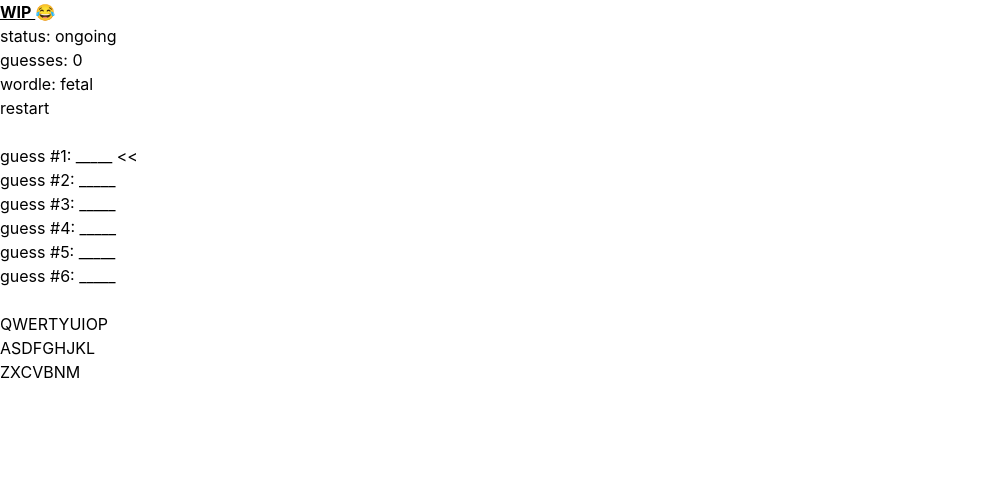
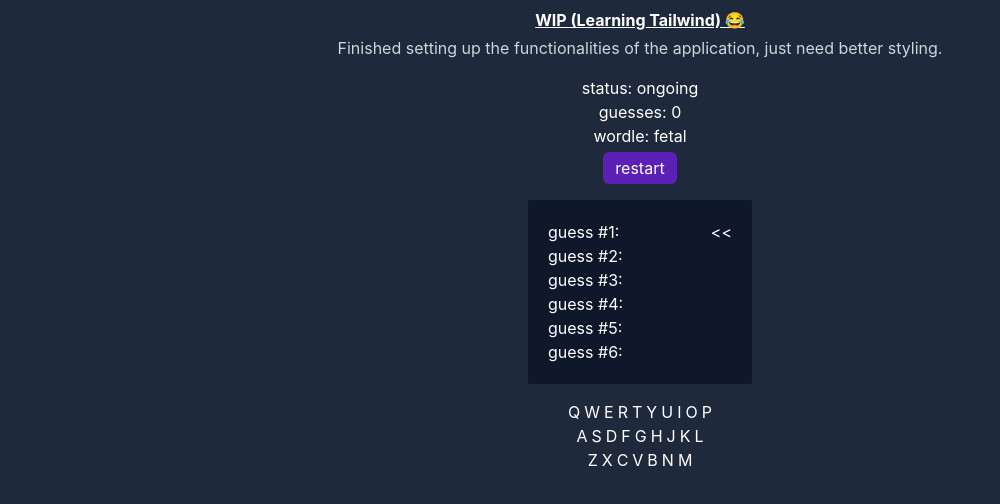
Before and after one commit to jma8774/Wordle-TypeScript, a React (Create React App) app: page / in a window 1280 px wide. Shown: the top 504 px of the page, without its empty margins (0-1000 px from the left). Built offline with nearby package versions, Linux system fonts and the light colour scheme.

Commit message:
Basic Tailwind styling

```diff
--- a/src/App.tsx
+++ b/src/App.tsx
@@ -1,4 +1,4 @@
-import React, { useState, useEffect, useRef } from "react";
+import React, { useState, useCallback, useEffect, useRef } from "react";
 import useGame from "./hooks/useGame";
 import Guesses from "./components/Guesses";
 import Keyboard from "./components/Keyboard";
@@ -22,12 +22,15 @@ const App = () => {
     handleChar,
   } = useGame();
 
-  const handleKeyPress = (e: KeyboardEvent): void => {
+  const handleKeyPress = useCallback(
+    (e: KeyboardEvent): void => {
       if (e.code === "Enter") submitGuess();
       else if (e.code === "Backspace") handleBackspace();
       else if (KEYS.has(e.key.toLowerCase())) handleChar(e.key.toLowerCase());
       else if (e.code === "Space") newGame();
-  };
+    },
+    [newGame, submitGuess, handleBackspace, handleChar]
+  );
 
   useEffect(() => {
     // Add event listeners on new render
@@ -39,22 +42,33 @@ const App = () => {
   }, [handleKeyPress]);
 
   return (
-    <div>
-      <div>
-        <strong className="underline"> WIP </strong> 😂
+    <div className="min-h-screen bg-slate-800">
+      <div className="w-1/2 flex flex-col items-center gap-2 text-white mx-auto">
+        <div className="flex flex-col items-center gap-1 mt-2 w-full">
+          <strong className="underline"> WIP (Learning Tailwind) 😂 </strong>
+          <p className="text-gray-300 text-center">
+            Finished setting up the functionalities of the application, just
+            need better styling.
+          </p>
         </div>
+
+        <div className="flex flex-col items-center mt-2">
           <span> status: {status}</span>
-      <br />
           <span> guesses: {row} </span>
-      <br />
           <span> wordle: {wordle} </span>
-      <br />
-      <button onClick={newGame}> restart </button>
-      <br />
-      <br />
-      <Guesses guesses={history.data} row={row} />
-      <br />
-      <Keyboard alphabet={alphabet.alphabet} />
+          <span className="mt-1">
+            <button
+              className="bg-violet-800 hover:bg-violet-900 rounded-md py-1 px-3"
+              onClick={newGame}
+            >
+              restart
+            </button>
+          </span>
+        </div>
+
+        <Guesses className="mt-2" guesses={history.data} row={row} />
+        <Keyboard className="mt-2" alphabet={alphabet.alphabet} />
+      </div>
     </div>
   );
 };
--- a/src/components/Guesses.tsx
+++ b/src/components/Guesses.tsx
@@ -9,22 +9,27 @@ interface CharColor {
 interface Props {
   guesses: CharColor[][];
   row: number;
+  className: string;
 }
 
-const Guesses = ({ guesses, row }: Props) => {
+const Guesses = ({ className, guesses, row }: Props) => {
   console.log("Log: render guesses");
   return (
-    <>
+    <span className={className}>
+      <div className="bg-slate-900 rounded-sm p-5 w-56">
         {guesses.map((guess, index) => (
-        <div key={index}>
-          {`guess #${index + 1}: `}
+          <div className="flex">
+            <span key={index} className="flex-1">
+              guess #{index + 1}:&nbsp;
               {guess.map((pair, index) => (
                 <Node key={`${pair.ch}${index}`} pair={pair} />
               ))}
+            </span>
             {index === row && <span> &lt;&lt; </span>}
           </div>
         ))}
-    </>
+      </div>
+    </span>
   );
 };
 
--- a/src/components/Keyboard.tsx
+++ b/src/components/Keyboard.tsx
@@ -13,23 +13,27 @@ interface Alphabet {
 
 interface Props {
   alphabet: Alphabet;
+  className: string;
 }
 
-const Keyboard = ({ alphabet }: Props) => {
+const Keyboard = ({ className, alphabet }: Props) => {
   console.log("Log: render keyboard");
   return (
-    <>
+    <div className={className}>
+      <div className="flex flex-col items-center">
         {rows.map((characters, index) => (
           <div key={index}>
             {characters.map((ch) => (
               <Node
                 key={ch}
+                className="mx-0.5"
                 pair={{ ch: ch.toUpperCase(), color: alphabet[ch] }}
               />
             ))}
           </div>
         ))}
-    </>
+      </div>
+    </div>
   );
 };
 
--- a/src/components/Node.tsx
+++ b/src/components/Node.tsx
@@ -1,10 +1,10 @@
 import React from "react";
 
 const statusColor: Record<string, string> = {
-  init: "black",
-  success: "green",
-  almost: "orange",
-  never: "grey",
+  init: "text-white-500",
+  success: "text-green-500",
+  almost: "text-orange-500",
+  never: "text-zinc-500",
 };
 
 interface CharColor {
@@ -14,6 +14,7 @@ interface CharColor {
 
 interface Props {
   pair: CharColor;
+  className?: string;
 }
 
 const areEqual = (prevProps: Props, nextProps: Props): boolean => {
@@ -23,8 +24,12 @@ const areEqual = (prevProps: Props, nextProps: Props): boolean => {
   );
 };
 
-const Node = ({ pair }: Props) => {
-  return <span style={{ color: statusColor[pair.color] }}>{pair.ch}</span>;
+const Node = ({ className, pair }: Props) => {
+  return (
+    <span className={className}>
+      <span className={`${statusColor[pair.color]}`}>{pair.ch}</span>
+    </span>
+  );
 };
 
 export default React.memo(Node, areEqual);
--- a/src/hooks/useGame.tsx
+++ b/src/hooks/useGame.tsx
@@ -12,7 +12,7 @@ const initHistory = (): CharColor[][] => {
   for (let i = 0; i < MAX_GUESSES; i++) {
     history.push([]);
     for (let j = 0; j < WORDLE_LEN; j++) {
-      history[i].push({ ch: "_", color: "init" });
+      history[i].push({ ch: " ", color: "init" });
     }
   }
   return history;
@@ -97,7 +97,7 @@ const useGame = () => {
   const handleBackspace = (): void => {
     if (status !== "ongoing" || col === 0) return;
     const newRow = history.data[row].slice();
-    newRow[col - 1] = { ch: "_", color: "init" };
+    newRow[col - 1] = { ch: " ", color: "init" };
     history.update(row, newRow);
     setCol(col - 1);
   };
```
Lines whose indentation alone changed are shown as unchanged.
